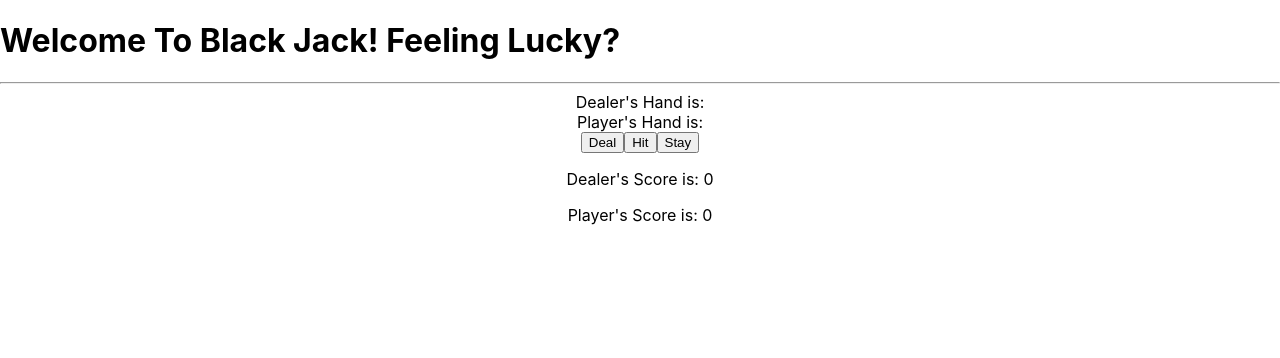
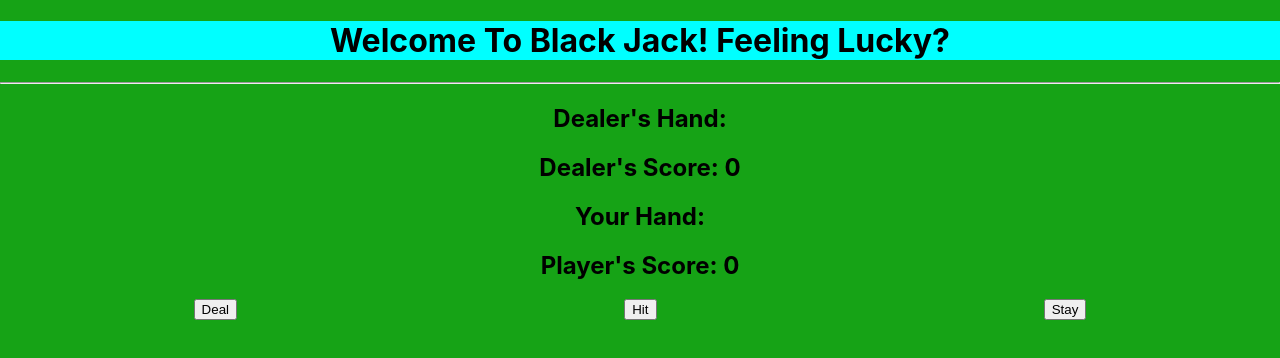
Before and after one commit to jakechaley/black-jack, a React (Create React App) app: page / in a window 1280 px wide. Shown: the top 358 px of the page. Built offline with nearby package versions, Linux system fonts and the light colour scheme.

Commit message:
add more styling. Going to lunch

```diff
--- a/src/components/DealerHandDisplay.js
+++ b/src/components/DealerHandDisplay.js
@@ -5,7 +5,7 @@ import "./DealerHandDisplay.css";
 function DealerHandDisplay(props) {
   return (
     <>
-    <div className="dealer-hand-display">Dealer's Hand is: {props.dealerHand.map((card, index) => card.isFaceUp && <p key={index}>{card.value} of {card.suit}</p>)}</div>
+    <h2 className="dealer-hand-display">Dealer's Hand: {props.dealerHand.map((card, index) => card.isFaceUp && <p key={index}>{card.value} of {card.suit}</p>)}</h2>
     </>
 
   )
--- a/src/components/DealerHandScore.js
+++ b/src/components/DealerHandScore.js
@@ -4,7 +4,7 @@ import "./DealerHandScore.css"
 
 function DealerHandScore(props) {
   return (
-    <p className="dealer-hand-score">Dealer's Score is: {props.dealerScore}</p>
+    <h2 className="dealer-hand-score">Dealer's Score: {props.dealerScore}</h2>
   )
 }
 
--- a/src/components/GameButtons.css
+++ b/src/components/GameButtons.css
@@ -1,5 +1,5 @@
 .game-buttons {
   display: flex;
-  align-items: center;
-  justify-content: center;
+
+  justify-content: space-around;
 }
--- a/src/components/GameButtons.js
+++ b/src/components/GameButtons.js
@@ -6,7 +6,7 @@ function GameButtons(props) {
   return (
     <>
     <div className="game-buttons">
-      <button className="deal-button" onClick={props.onDealButtonClicked}>Deal</button>
+      <button className=" btn btn-primary" onClick={props.onDealButtonClicked}>Deal</button>
       <button className="hit-button" onClick={props.onHitButtonClicked}>Hit</button>
       <button className="stay-button" onClick={props.onStayButtonClicked}>Stay</button>
     </div>
--- a/src/components/GameController.js
+++ b/src/components/GameController.js
@@ -144,14 +144,14 @@ class GameController extends React.Component {
     return (
       <>
         <DealerHandDisplay dealerHand={this.state.dealer.cards}/>
+        <DealerHandScore dealerScore={this.getCount(this.state.dealer.cards)}/>
         <PlayerHandDisplay playerHand={this.state.player.cards}/>
+        <PlayerHandScore playerScore={this.getCount(this.state.player.cards)}/>
         <GameButtons
           onHitButtonClicked={this.hitPlayer}
           onStayButtonClicked={this.endPlayerTurn}
           onDealButtonClicked={this.startNewGame}
           />
-        <DealerHandScore dealerScore={this.getCount(this.state.dealer.cards)}/>
-        <PlayerHandScore playerScore={this.getCount(this.state.player.cards)}/>
       </>
     );
   }
--- /dev/null
+++ b/src/components/Header.css
@@ -0,0 +1,4 @@
+.header {
+  background-color: aqua;
+  text-align: center;
+}
--- a/src/components/Header.js
+++ b/src/components/Header.js
@@ -1,9 +1,10 @@
 import React from "react";
+import "./Header.css"
 
 function Header() {
   return (
     <React.Fragment>
-      <h1>Welcome To Black Jack! Feeling Lucky?</h1>
+      <h1 className="header">Welcome To Black Jack! Feeling Lucky?</h1>
       <hr/>
     </React.Fragment>
   );
--- a/src/components/PlayerHandDisplay.js
+++ b/src/components/PlayerHandDisplay.js
@@ -4,7 +4,7 @@ import "./PlayerHandDisplay.css";
 
 function PlayerHandDisplay(props) {
   return (
-    <div className="player-hand-display">Player's Hand is: {props.playerHand.map((card, index) => card.isFaceUp && <p key={index}>{card.value} of {card.suit}</p>)}</div>
+    <h2 className="player-hand-display">Your Hand: {props.playerHand.map((card, index) => card.isFaceUp && <p key={index}>{card.value} of {card.suit}</p>)}</h2>
     )
 }
 
--- a/src/components/PlayerHandScore.js
+++ b/src/components/PlayerHandScore.js
@@ -4,7 +4,7 @@ import "./PlayerHandScore.css"
 
 function PlayerHandScore(props) {
   return (
-    <p className="player-hand-score">Player's Score is: {props.playerScore}</p>
+    <h2 className="player-hand-score">Player's Score: {props.playerScore}</h2>
   )
 }
 
--- a/src/index.css
+++ b/src/index.css
@@ -5,6 +5,7 @@ body {
     sans-serif;
   -webkit-font-smoothing: antialiased;
   -moz-osx-font-smoothing: grayscale;
+  background-color: rgb(22, 163, 22);
 }
 
 code {
```
